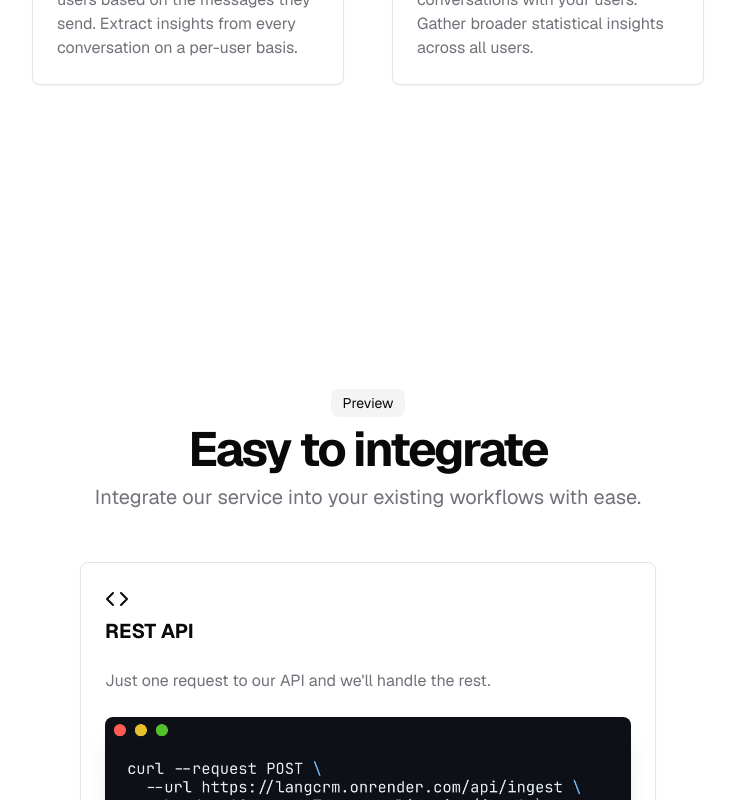
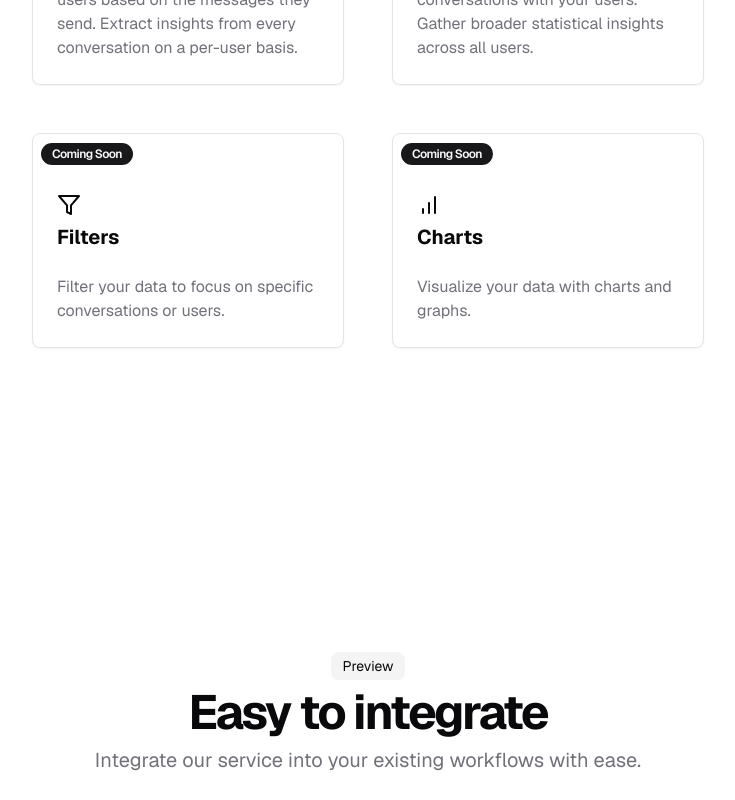
Before and after one commit to LLM-Studios/langcrm, a Next.js app in the folder apps/app/: page / in a window 1280 px wide. Shown: the part 1340-2140 px from the top of the page, without its empty margins (272-1007 px from the left). Built offline with nearby package versions, Linux system fonts and the light colour scheme; no server answers.

Commit message:
feat: coming soon features

```diff
--- a/apps/app/components/app/FeaturesSection.tsx
+++ b/apps/app/components/app/FeaturesSection.tsx
@@ -1,5 +1,6 @@
-import { Card, CardContent, CardHeader } from "@/components/ui/card";
-import { Lightbulb, ScatterChart } from "lucide-react";
+import { Card, CardContent, CardHeader, CardTitle } from "@/components/ui/card";
+import { Badge } from "@/components/ui/badge";
+import { BarChart, Filter, Lightbulb, ScatterChart } from "lucide-react";
 
 export default function FeaturesSection({ ...props }) {
   return (
@@ -47,6 +48,34 @@ export default function FeaturesSection({ ...props }) {
               </p>
             </CardContent>
           </Card>
+          <Card>
+            <CardTitle className="px-2 py-1">
+              <Badge>Coming Soon</Badge>
+            </CardTitle>
+            <CardHeader>
+              <Filter className="h-6 w-6" />
+              <h3 className="text-xl font-bold">Filters</h3>
+            </CardHeader>
+            <CardContent>
+              <p className="text-muted-foreground">
+                Filter your data to focus on specific conversations or users.
+              </p>
+            </CardContent>
+          </Card>
+          <Card>
+            <CardTitle className="px-2 py-1">
+              <Badge>Coming Soon</Badge>
+            </CardTitle>
+            <CardHeader>
+              <BarChart className="h-6 w-6" />
+              <h3 className="text-xl font-bold">Charts</h3>
+            </CardHeader>
+            <CardContent>
+              <p className="text-muted-foreground">
+                Visualize your data with charts and graphs.
+              </p>
+            </CardContent>
+          </Card>
         </div>
       </div>
     </section>
--- a/apps/app/components/app/PricingSection.tsx
+++ b/apps/app/components/app/PricingSection.tsx
@@ -54,7 +54,7 @@ export default function PricingSection({ ...props }) {
             </CardContent>
             <CardFooter>
               <LinkButton url="#hero" className="w-full">
-                Get started
+                Join waitlist
               </LinkButton>
             </CardFooter>
           </Card>
--- /dev/null
+++ b/apps/app/components/ui/badge.tsx
@@ -0,0 +1,36 @@
+import * as React from "react"
+import { cva, type VariantProps } from "class-variance-authority"
+
+import { cn } from "@/lib/utils"
+
+const badgeVariants = cva(
+  "inline-flex items-center rounded-full border px-2.5 py-0.5 text-xs font-semibold transition-colors focus:outline-none focus:ring-2 focus:ring-ring focus:ring-offset-2",
+  {
+    variants: {
+      variant: {
+        default:
+          "border-transparent bg-primary text-primary-foreground hover:bg-primary/80",
+        secondary:
+          "border-transparent bg-secondary text-secondary-foreground hover:bg-secondary/80",
+        destructive:
+          "border-transparent bg-destructive text-destructive-foreground hover:bg-destructive/80",
+        outline: "text-foreground",
+      },
+    },
+    defaultVariants: {
+      variant: "default",
+    },
+  }
+)
+
+export interface BadgeProps
+  extends React.HTMLAttributes<HTMLDivElement>,
+    VariantProps<typeof badgeVariants> {}
+
+function Badge({ className, variant, ...props }: BadgeProps) {
+  return (
+    <div className={cn(badgeVariants({ variant }), className)} {...props} />
+  )
+}
+
+export { Badge, badgeVariants }
```
